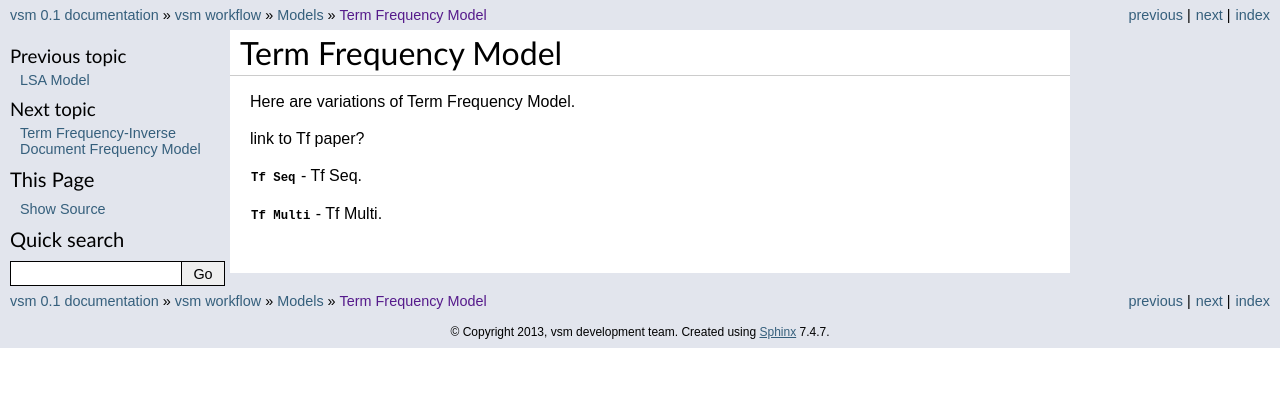
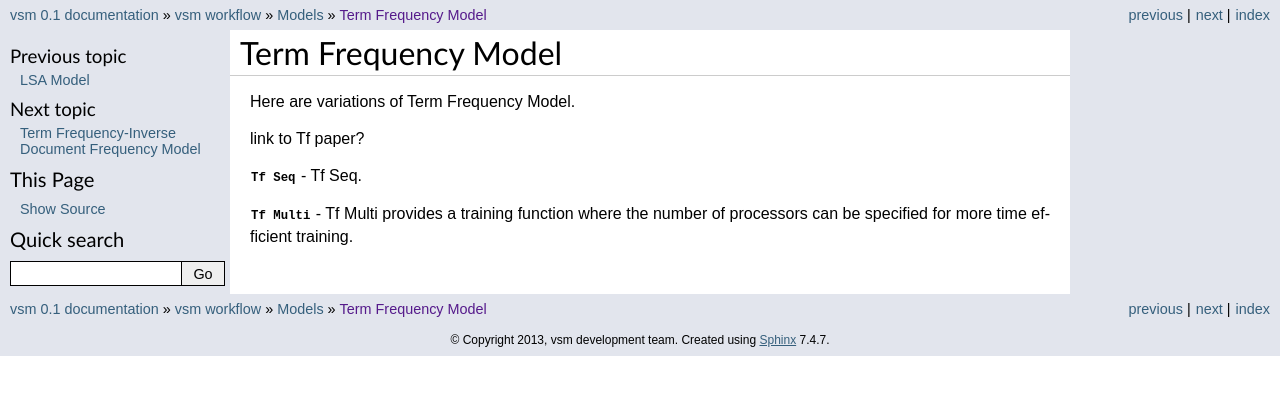
Before and after one commit to inpho/vsm, a Sphinx documentation site: the page built from doc/wf_tf.rst, in a window 1280 px wide. Shown: the top 395 px of the page. Built offline with Sphinx 7.4.7, drawn with Linux system fonts in a browser that asks for light colours; pages that are not in the unit, such as notebooks, are missing from menus.

Commit message:
Working on website content.

```diff
--- a/doc/beaglecontext.rst
+++ b/doc/beaglecontext.rst
@@ -1,6 +1,6 @@
-=======================
-vsm.model.beaglecontext
-=======================
+=============
+BeagleContext
+=============
 
 .. automodule:: vsm.model.beaglecontext
 
--- a/doc/beagleorder.rst
+++ b/doc/beagleorder.rst
@@ -1,6 +1,6 @@
-=====================
-vsm.model.beagleorder
-=====================
+===========
+BeagleOrder
+===========
 
 .. automodule:: vsm.model.beagleorder
 
--- a/doc/beagleviewer.rst
+++ b/doc/beagleviewer.rst
@@ -1,6 +1,6 @@
-============
-beagleviewer
-============
+=============
+Beagle Viewer
+=============
 
 .. automodule:: vsm.viewer.beagleviewer
 
--- a/doc/wf_tf.rst
+++ b/doc/wf_tf.rst
@@ -10,8 +10,8 @@ link to Tf paper?
 Tf Seq.
 
 :class:`Tf Multi<vsm.model.tf.TfMulti>` -
-Tf Multi.
-
+Tf Multi provides a training function where the number of processors can be specified
+for more time efficient training.
 
 .. .. toctree::
     :maxdepth: 1
--- a/doc/wf_tfidf.rst
+++ b/doc/wf_tfidf.rst
@@ -2,7 +2,8 @@
 Term Frequency-Inverse Document Frequency Model
 ===============================================
 
-Term Frequency-Inverse Document Frequency Model is....
+Term Frequency-Inverse Document Frequency Model reflects the importance of a word
+in a document.
 
 link to `Blei's paper <http://www.cs.princeton.edu/~blei/papers/BleiNgJordan2003.pdf>`_.
 
```
Also changed, not shown: doc/wf_beagle.rst (+6 -3 lines).
